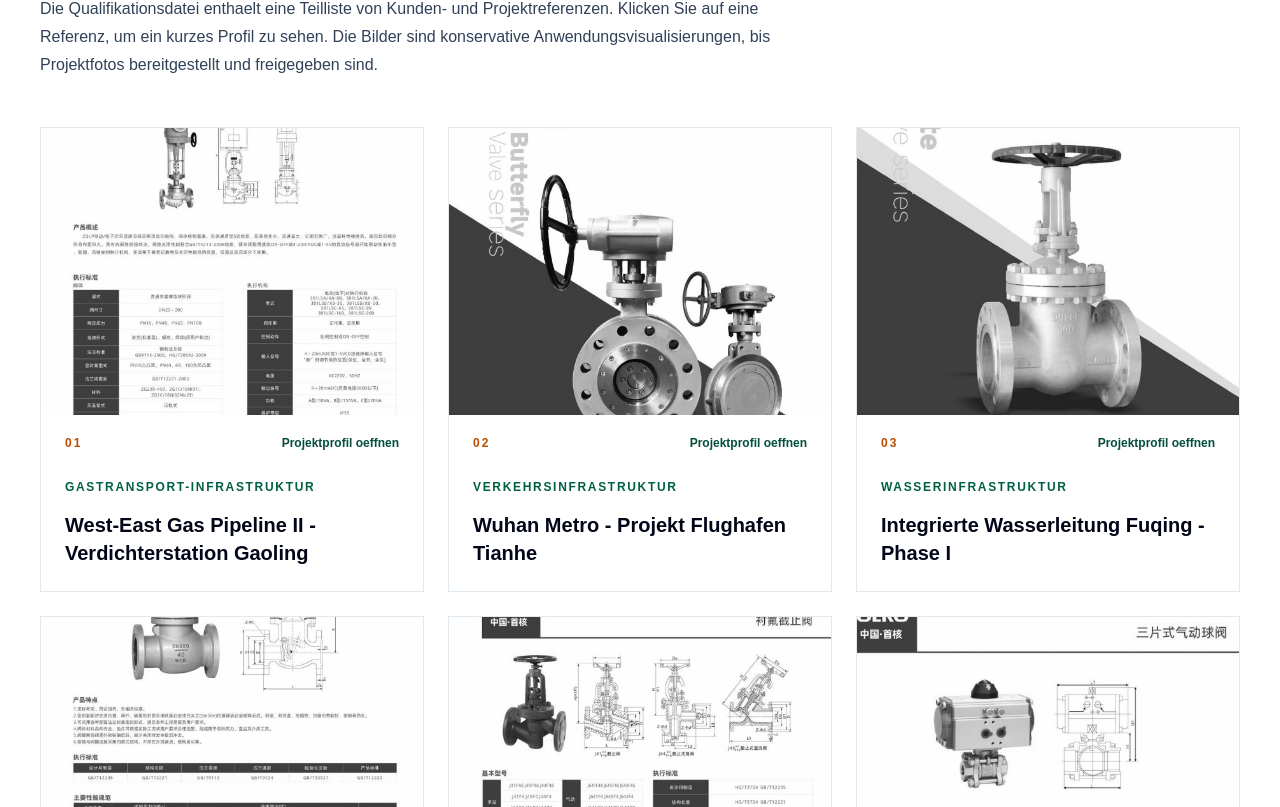
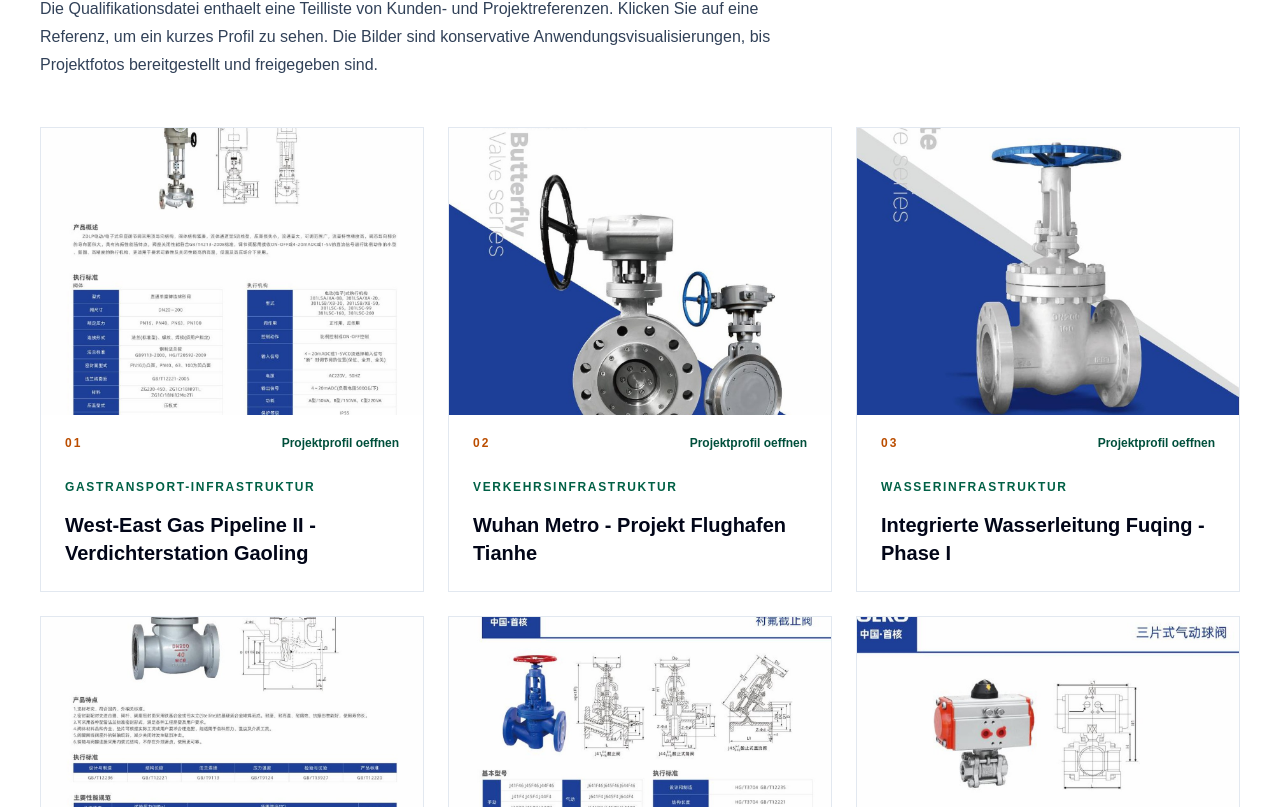
Before and after one commit to ardaulukaya60-hue/give-mep-equipment, a Next.js app: page /de in a window 1280 px wide. Shown: the part 6713-7520 px from the top of the page. Built offline with nearby package versions, Linux system fonts and the light colour scheme.

Commit message:
Restore project image colors

```diff
--- a/src/app/[locale]/page.tsx
+++ b/src/app/[locale]/page.tsx
@@ -667,7 +667,7 @@
               <details key={item.title} className="group overflow-hidden border border-slate-200 bg-white">
                 <summary className="grid cursor-pointer list-none gap-5 p-0 marker:hidden">
                   <div className="aspect-[4/3] overflow-hidden bg-slate-100">
-                    <Image src={item.image} alt={item.title} width={1200} height={900} className="h-full w-full object-cover grayscale transition-transform duration-500 group-hover:scale-[1.03]" />
+                    <Image src={item.image} alt={item.title} width={1200} height={900} className="h-full w-full object-cover transition-transform duration-500 group-hover:scale-[1.03]" />
                   </div>
                   <div className="p-6 pt-0">
                     <div className="flex items-center justify-between gap-4">
```
